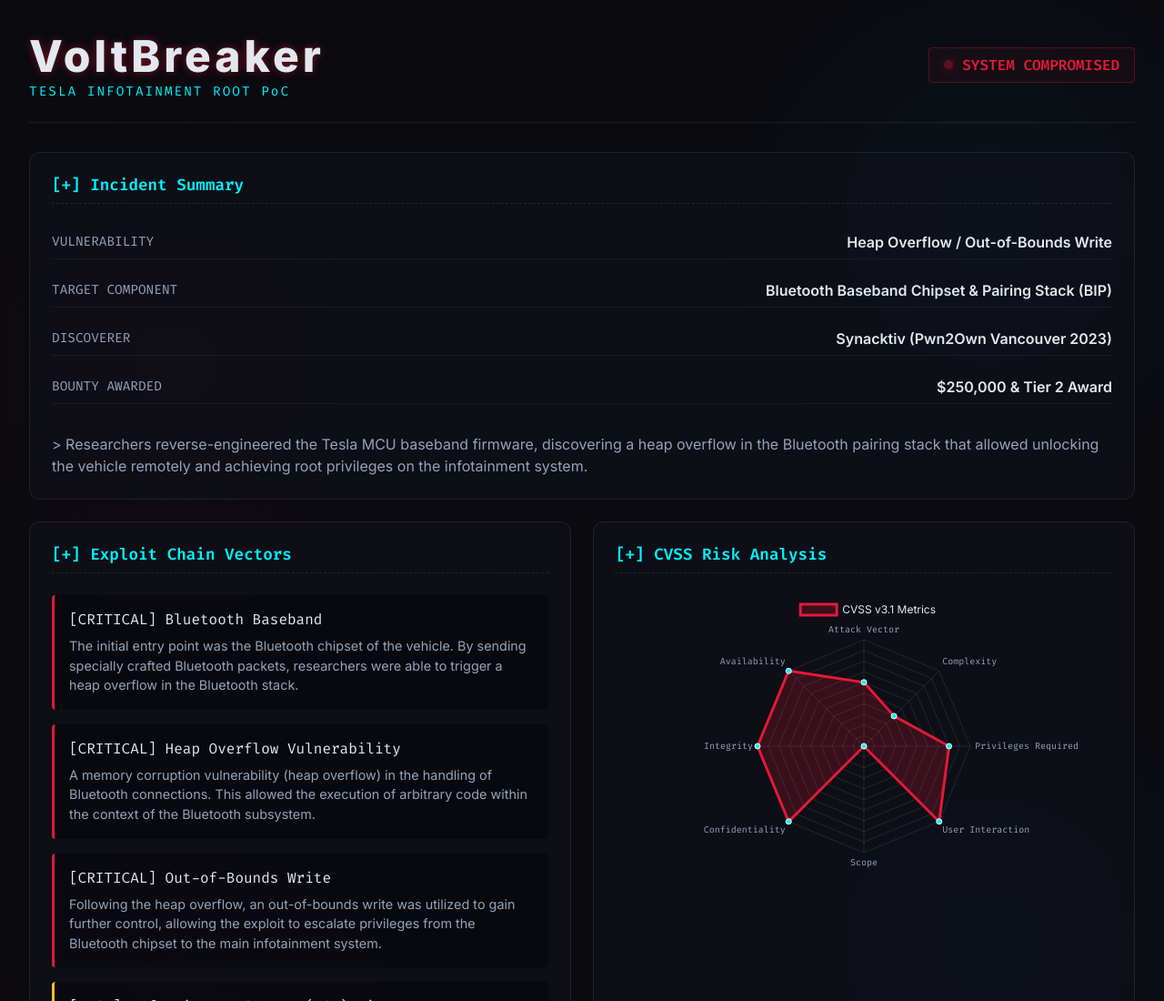
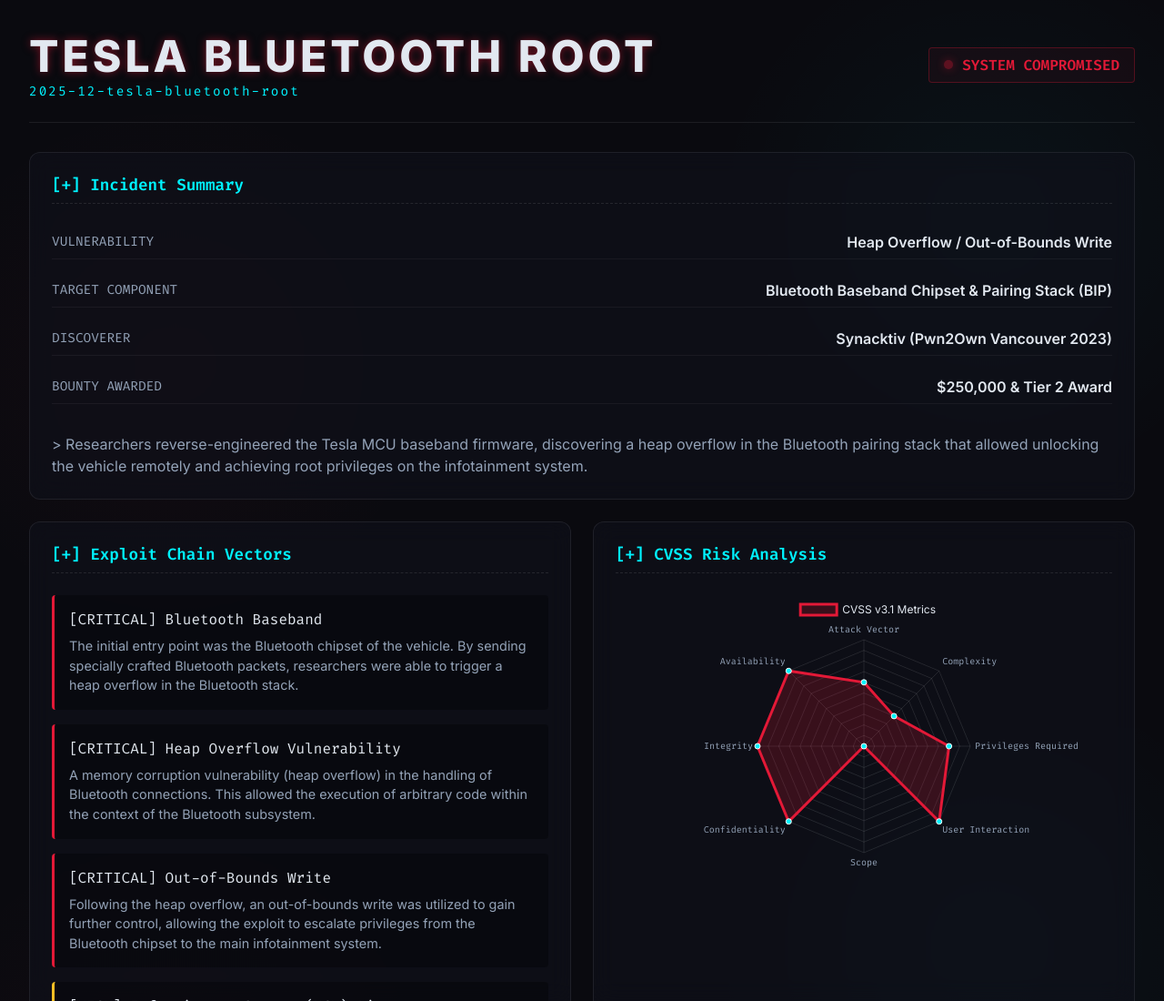
Before and after one commit to RedRiveRR/Tesla, a website built with Vite: page index.html in a window 1280 px wide. Shown: the top 1100 px of the page at 91% size. Built offline with nearby package versions, Linux system fonts and the light colour scheme.

Commit message:
chore: revert project name back to 2025-12-tesla-bluetooth-root

```diff
--- a/index.html
+++ b/index.html
@@ -3,7 +3,7 @@
   <head>
     <meta charset="UTF-8" />
     <meta name="viewport" content="width=device-width, initial-scale=1.0" />
-    <title>VoltBreaker - Tesla Recon Dashboard</title>
+    <title>2025-12-tesla-bluetooth-root</title>
     <link rel="stylesheet" href="/src/style.css" />
     <!-- Google Fonts for modern typography -->
     <link rel="preconnect" href="https://fonts.googleapis.com">
@@ -16,8 +16,8 @@
     <div class="dashboard-container">
       <header class="cyber-header">
         <div class="logo">
-          <span class="glitch-text" data-text="VoltBreaker">VoltBreaker</span>
-          <span class="sub-text">TESLA INFOTAINMENT ROOT PoC</span>
+          <span class="glitch-text" data-text="TESLA BLUETOOTH ROOT">TESLA BLUETOOTH ROOT</span>
+          <span class="sub-text">2025-12-tesla-bluetooth-root</span>
         </div>
         <div class="status-indicator">
           <span class="blinking-dot"></span> SYSTEM COMPROMISED
--- a/package.json
+++ b/package.json
@@ -1,5 +1,5 @@
 {
-  "name": "voltbreaker",
+  "name": "2025-12-tesla-bluetooth-root",
   "private": true,
   "version": "1.0.0",
   "type": "module",
```
